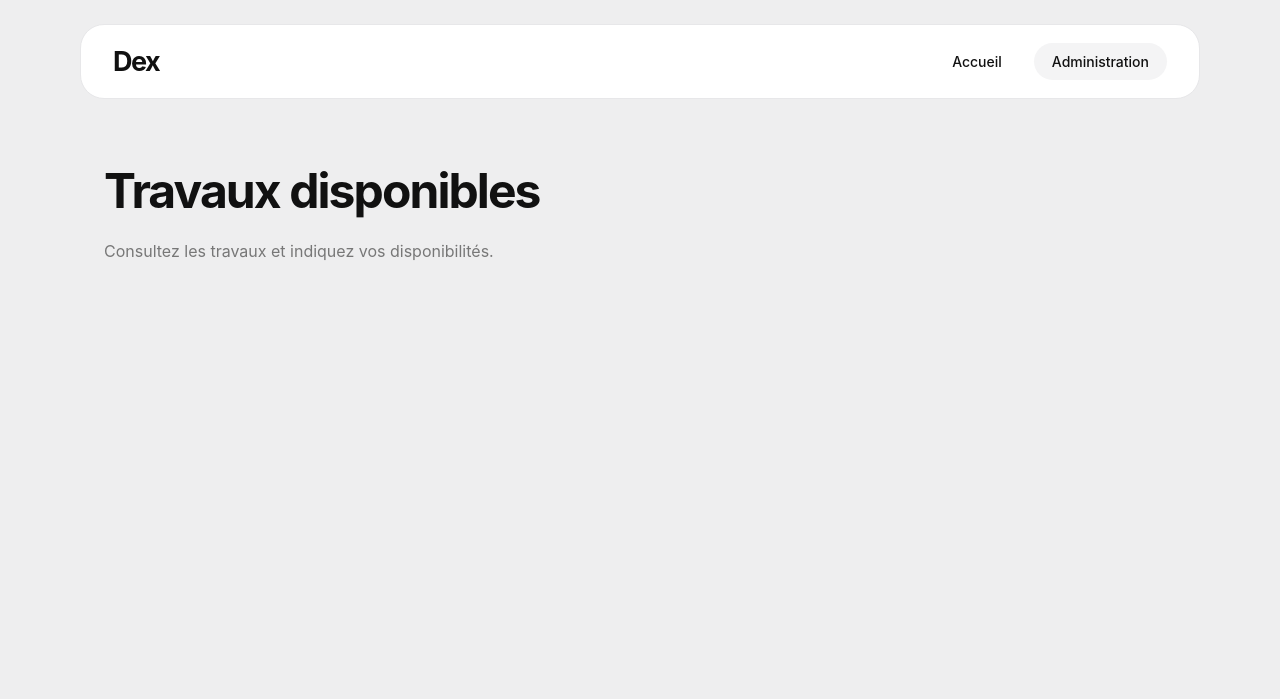
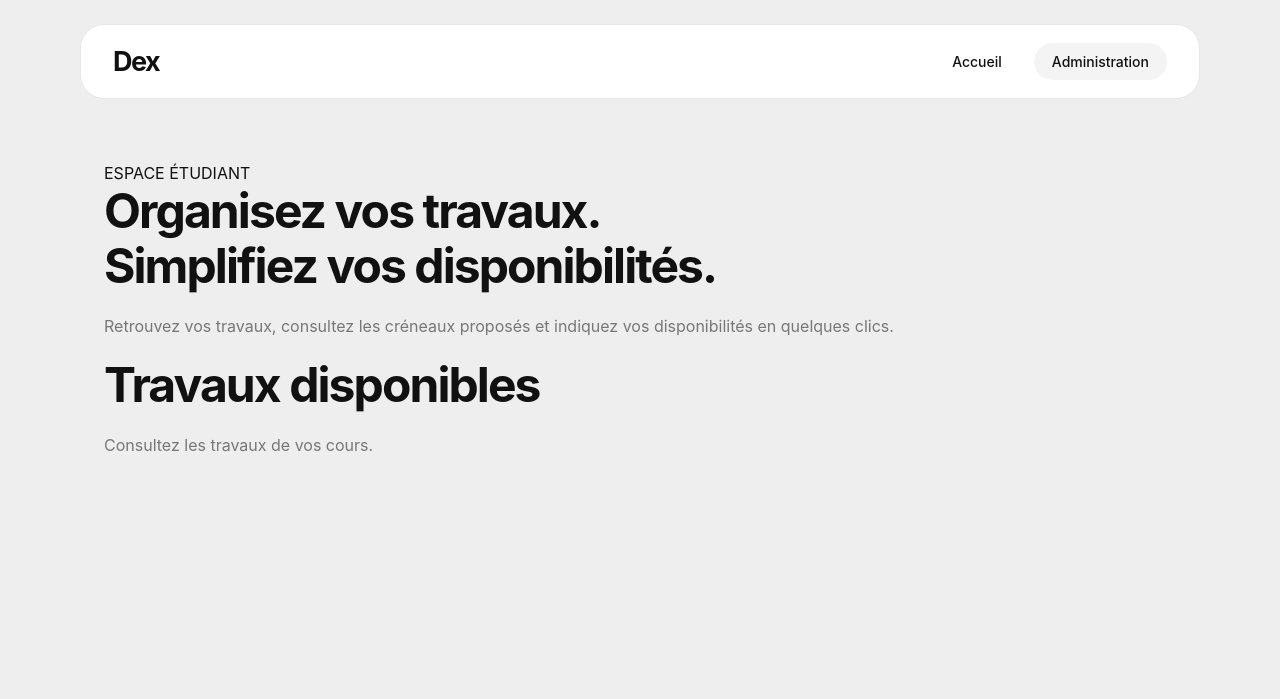
Before and after one commit to Sara-Belhadj/dex-fullstack, a PHP site: page / in a window 1280 px wide. Shown: the top 699 px of the page. Run offline with PHP 8.4, Linux system fonts and the light colour scheme.

Commit message:
Add homepage hero

```diff
--- a/site/index.php
+++ b/site/index.php
@@ -22,12 +22,28 @@ $pageTitle = "Accueil - Dex";
     </header>
 
     <main>
-        <h2>Travaux disponibles</h2>
-        <p>Consultez les travaux et indiquez vos disponibilités.</p>
+        <section class="hero">
+            <span class="hero-badge">ESPACE ÉTUDIANT</span>
 
-        <div id="app">
-            <!-- Vue.js affichera les travaux ici -->
-        </div>
+            <h2 class="hero-title">
+                Organisez vos travaux.<br>
+                Simplifiez vos disponibilités.
+            </h2>
+
+            <p class="hero-description">
+                Retrouvez vos travaux, consultez les créneaux proposés
+                et indiquez vos disponibilités en quelques clics.
+            </p>
+        </section>
+
+        <section class="works-section">
+            <div class="section-heading">
+                <h2>Travaux disponibles</h2>
+                <p>Consultez les travaux de vos cours.</p>
+            </div>
+
+            <div id="app"></div>
+        </section>
     </main>
 
     <footer>
```
